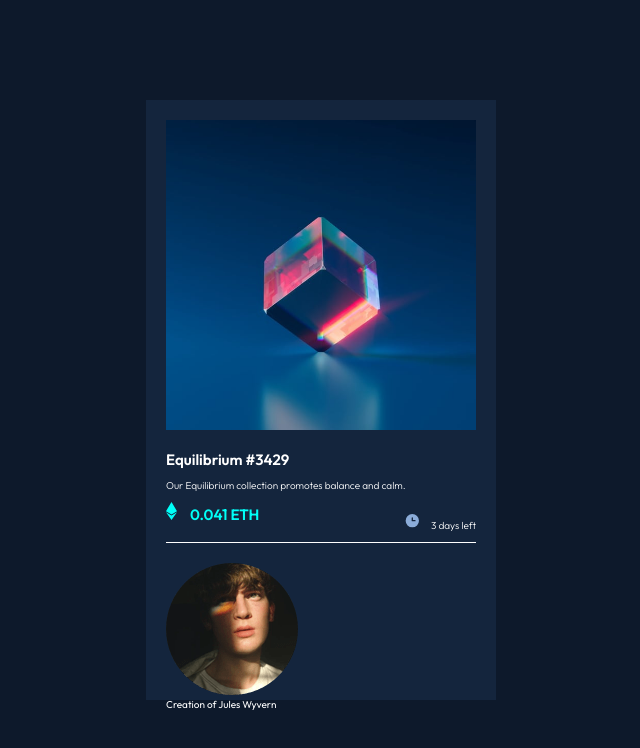
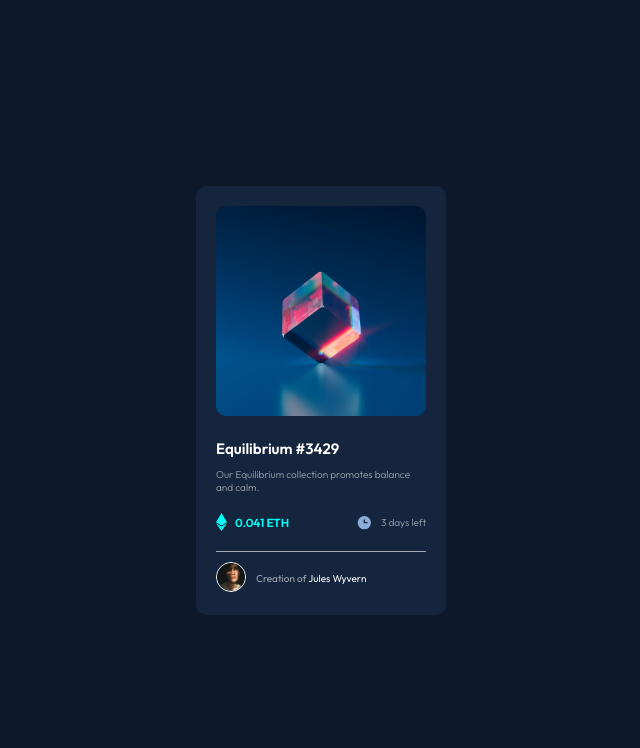
Before and after one commit to joseVazquezz/front_end_challenge_nft-card, a plain HTML site: page index.html in a window 1280 px wide. Shown: the whole page, without its empty margins (319-959 px from the left). Drawn offline with Linux system fonts and the light colour scheme.

Commit message:
added some styling

```diff
--- a/index.html
+++ b/index.html
@@ -32,9 +32,9 @@
 				<h1>Equilibrium #3429</h1>
 				<p>Our Equilibrium collection promotes balance and calm.</p>
 				<div class="info-stat">
-					<h2>
+					<h3>
 						<img src="images/icon-ethereum.svg" alt="ethereum icon" /> 0.041 ETH
-					</h2>
+					</h3>
 					<p><img src="images/icon-clock.svg" alt="clock icon" />3 days left</p>
 				</div>
 			</section>
@@ -42,7 +42,7 @@
 				<div>
 					<img src="images/image-avatar.png" alt="image of Jules Wyvern" />
 				</div>
-				<p>Creation of Jules Wyvern</p>
+				<p>Creation of <span> Jules Wyvern</span></p>
 			</section>
 		</main>
 	</body>
--- a/main.css
+++ b/main.css
@@ -34,30 +34,33 @@ body {
     justify-content: center;
     align-items: center;
     min-height: 100vh;
-    color: var(--white);
+    color: hsl(0, 0%, 100%, 60%);
     font-family: var(--font);
+}
+img {
+    max-width: 100%;
+    height: auto;
 }
 /* END OF CSS RESET */
 .card-main {
     background-color: var(--very-dark-blue-cbg);
     max-height: 60rem;
-    max-width: 35rem;
+    max-width: 25rem;
     padding: 2rem;
+    border-radius: 1rem;
 }
 .img-section {
-    height: auto;
-    width: 100%;
-    display: flex;
-    justify-content: center;
     margin-bottom: 2rem;
 }
-.img-section img{
-    width: 100%;
-    height: auto;
+.img-section img {
+    border-radius: 1rem;
+
 }
+
 
 .info-section  h1{
     font-weight: 600;
+   color: var(--white);
 
 }
 .info-section p {
@@ -67,15 +70,37 @@ body {
 .info-section .info-stat {
     display: flex;
    justify-content: space-between;
+   padding-bottom: 1rem;
+   border-bottom: 1px solid hsl(0, 0%, 100%, 60%);
+   font-weight: 400;
+}
 
-   margin-bottom: 2rem;
-   border-bottom: 1px solid  var(--white);
+.info-section .info-stat h3{
+    color: var(--Cyan);
+    display: flex;
+    align-items: center;
+    font-weight: 600;
 
 }
-.info-section .info-stat h2 {
-    color: var(--Cyan);
-    font-weight: 600;
+.info-section .info-stat p {
+    display: flex;
+    align-items: center;
 }
 .info-stat img {
+    margin-right: .8rem;
+}
+
+.creator {
+    padding-top: 1rem;
+    display: flex;
+    align-items: center;
+}
+.creator img {
+    width: 3rem;
+    border: 1px solid hsl(0, 0%, 100%);
+    border-radius: 50%;
     margin-right: 1rem;
 }
+.creator p span {
+    color: var(--white);
+}
```
